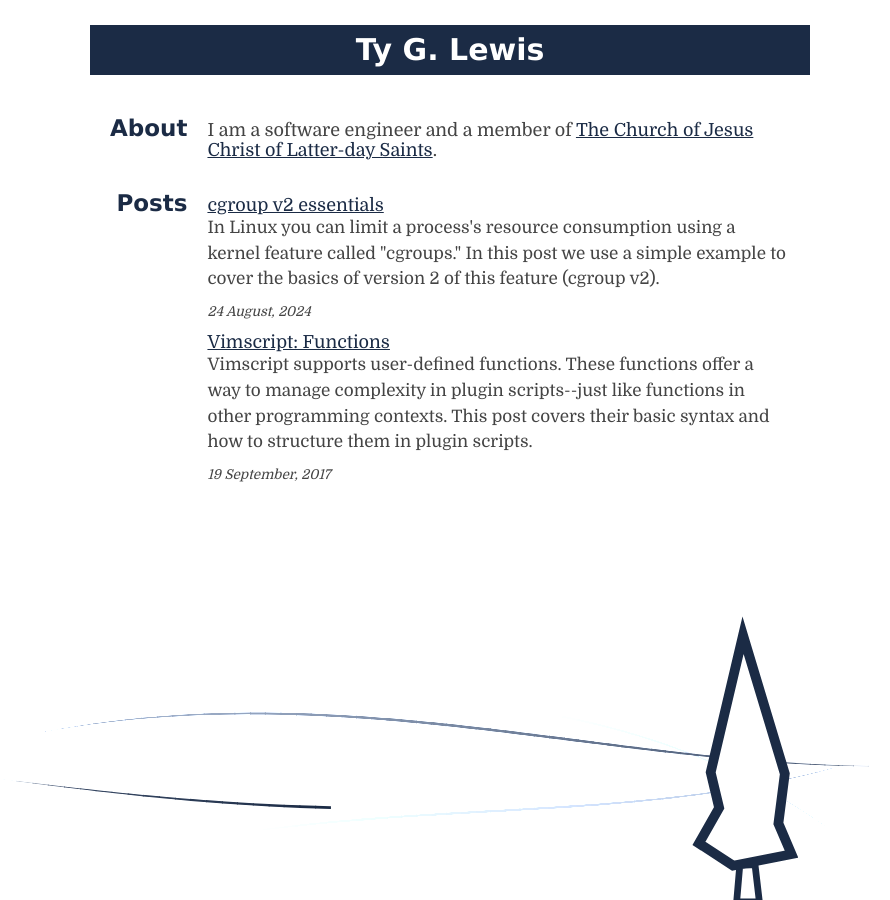
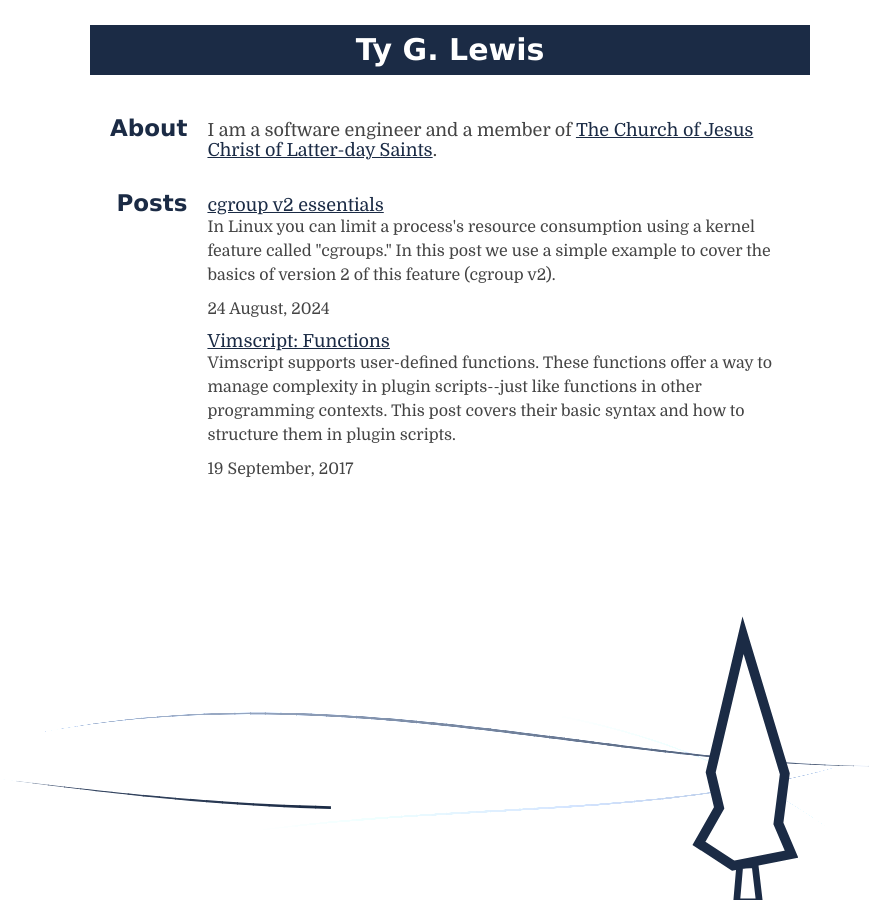
Before and after one commit to lewistg/lewistg.github.io, a Jekyll site: the page built from index.html, in a window 1280 px wide. Shown: the whole page, without its empty margins (190-1080 px from the left). Built offline with Jekyll 4.4.1, drawn with Linux system fonts in a browser that asks for light colours; some web fonts are replaced.

Commit message:
Simplify layouts and CSS

```diff
--- /dev/null
+++ b/_includes/default-meta-tags.html
@@ -0,0 +1,3 @@
+<meta charset="utf-8">
+<meta http-equiv="X-UA-Compatible" content="IE=edge">
+<meta name="viewport" content="width=800 user-scalable=no">
--- a/_includes/footer.html
+++ /dev/null
@@ -1,3 +0,0 @@
-<footer class="site-footer">
-
-</footer>
--- a/_includes/head.html
+++ /dev/null
@@ -1,31 +0,0 @@
-<head>
-	<meta charset="utf-8">
-	<meta http-equiv="X-UA-Compatible" content="IE=edge">
-	<title>Ty G. Lewis</title>
-	<meta name="viewport" content="width=800 user-scalable=no">
-	<meta name="description" content="Ty G. Lewis's personal website.">
-	<link rel="canonical" href="http://tyglewis.com/">
-
-	<!-- Custom CSS -->
-	<link href='http://fonts.googleapis.com/css?family=PT+Sans+Caption' rel='stylesheet' type='text/css'>
-	<link href='http://fonts.googleapis.com/css?family=Domine' rel='stylesheet' type='text/css'>
-	<link rel="stylesheet" href="/css/main.css">
-	<link rel="stylesheet" href="/css/pygments.css">
-    <link rel="stylesheet" href="/css/rouge.css">
-
-	<!-- MathJax-->
-	<script type="text/javascript" src="http://cdn.mathjax.org/mathjax/latest/MathJax.js?config=TeX-AMS-MML_HTMLorMML"></script>
-	<script type="text/x-mathjax-config">
-	  MathJax.Hub.Config({tex2jax: {inlineMath: [['$','$'], ['\\(','\\)']]}});
-	</script>
-
-	<!-- Global site tag (gtag.js) - Google Analytics -->
-	<script async src="https://www.googletagmanager.com/gtag/js?id=UA-43245241-2"></script>
-	<script>
-	  window.dataLayer = window.dataLayer || [];
-	  function gtag(){dataLayer.push(arguments);}
-	  gtag('js', new Date());
-
-	  gtag('config', 'UA-43245241-2');
-	</script>
-</head>
--- a/_includes/header.html
+++ /dev/null
@@ -1,5 +0,0 @@
-<header class="site-header">
-	<ul class="nav-list">
-	    <li><a href="{{site.url}}">Home</a></li>
-	</ul>
-</header>
--- a/_layouts/default.html
+++ /dev/null
@@ -1,28 +0,0 @@
-<!DOCTYPE html>
-<html>
-
-	{% include head.html %}
-
-<body>
-	<div class="non-scroller">
-	{% if page.include_wind %}
-		<canvas id="front-wind" width="900" height="300"></canvas>
-	{% endif %}
-	<img id="logo" src="/assets/tree.svg"></img>
-	</div>
-
-	<div class="page-content">
-		{% if page.exclude_nav != true %}
-			{% include header.html %}
-		{% endif %}
-		{{ content }}
-	</div>
-
-	{% if page.include_wind %}
-		<script type="text/javascript" src="/js/bez.js"></script>
-		<script type="text/javascript" src="/js/blue_wind.js"></script>
-	{% endif %}
-
-	{% include footer.html %}
-</body>
-</html>
--- a/_layouts/none.html
+++ /dev/null
@@ -1 +0,0 @@
-{{ content }}
--- a/_posts/2014-09-10-a-rectangle-within-a-rectangle.markdown
+++ b/_posts/2014-09-10-a-rectangle-within-a-rectangle.markdown
@@ -5,6 +5,7 @@
 excerpt: Recently, I have been coming across the problem of scaling one rectangle to fit "snugly" within another rectangle. This post gives some formal reasoning behind one solution.
 categories: general
 published: false
+enableMathJax: true
 ---
 
 ### The problem
--- /dev/null
+++ b/_sass/default.scss
@@ -0,0 +1,32 @@
+@import "variables";
+
+@import url('https://fonts.googleapis.com/css2?family=PT+Sans+Caption:wght@400;700&display=swap');
+@import url('https://fonts.googleapis.com/css2?family=Domine:wght@400..700&family=PT+Sans+Caption:wght@400;700&display=swap');
+
+* {
+	margin: 0;
+}
+
+p, h1, h2, h3, h5, h6 {
+	margin-bottom: 10px;
+}
+
+p {
+    font-size: 16px;
+    line-height: 1.5em;
+}
+
+body {
+	font-family: 'Domine', Verdana, Segoe, sans-serif;
+	color: rgb(68, 68, 68);
+	font-size: 15px;
+}
+
+h1, h2, h3, h4, h5, h6 {
+    font-family: 'PT Sans Caption', Verdana, Segoe, sans-serif;
+    color: $dark-blue;
+}
+
+a, a:visited {
+	color: $dark-blue;
+}
--- /dev/null
+++ b/_sass/variables.scss
@@ -0,0 +1,6 @@
+/* SIZES */
+$default-content-width: 720px;
+
+/* COLORS */
+$dark-blue: #1b2b45;
+$gray: #444444;
--- /dev/null
+++ b/assets/css/index.scss
@@ -0,0 +1,76 @@
+---
+---
+@import "default";
+@import "variables";
+
+body {
+    width: $default-content-width;
+    margin: auto;
+    margin-top: 25px;
+    position: relative;
+}
+
+.footer-graphic {
+	position: fixed;
+	left: 0;
+	bottom: 0;
+	height: 400px;
+	width: 100%;
+    z-index: -1;
+
+    #tree {
+        width: 108px;
+        height: auto;
+        position: absolute;
+        bottom: -10px;
+        left: calc(50% + 240px);
+    }
+
+    #front-wind {
+        display: block;
+        position: absolute;
+        left: 0;
+        right: 0;
+        bottom: 0;
+        margin-left: auto;
+        margin-right: auto;
+    }
+}
+
+.name-header {
+	text-align: center;
+	color: white;
+	background-color: $dark-blue;
+	height: 50px;
+	line-height: 50px;
+	font-family: 'PT Sans Caption', Verdana, Segoe, sans-serif;;
+}
+
+/**
+ * New two columns
+ */
+.main-sections {
+  display: table;
+  border-spacing: 20px 30px;
+  background-color: rgba(255, 255, 255, 0.88);
+}
+
+.main-sections section {
+  display: table-row;
+}
+
+.main-sections section h2, .main-sections section div {
+ display: table-cell;
+}
+
+.main-sections section h2 {
+	font-size: 23px;
+}
+
+.main-sections section div {
+	font-size: 18px;
+}
+
+.main-sections section h2 {
+  text-align: right;
+}
--- /dev/null
+++ b/assets/css/post.scss
@@ -0,0 +1,26 @@
+---
+---
+@import "default";
+
+.nav-list {
+    text-align: right;
+    border-bottom: solid $dark-blue 3px;
+
+    li {
+        display: inline-block;
+        margin: 0;
+        padding: 5px;
+    }
+}
+
+body {
+	max-width: $default-content-width;
+	margin: 25px auto;
+	position: relative;
+	z-index: 5;
+	background-color: rgba(255, 255, 255, 0.62);
+}
+
+pre {
+    overflow-x: auto;
+}
--- a/css/main.css
+++ b/css/main.css
@@ -24,15 +24,6 @@
 
 pre {
     overflow-x: auto;
-}
-
-.name-header {
-	text-align: center;
-	color: white;
-	background-color: #1b2b45;
-	height: 50px;
-	line-height: 50px;
-	font-family: 'PT Sans Caption', Verdana, Segoe, sans-serif;;
 }
 
 a, a:visited {
@@ -77,7 +68,7 @@
 	z-index: 1;
 }
 
-.page-content {
+.content {
 	max-width: 720px;
 	margin: 25px auto;
 	position: relative;
--- a/index.html
+++ b/index.html
@@ -1,9 +1,26 @@
 ---
-layout: default
-include_wind: true
-exclude_nav: true
 ---
+<!DOCTYPE html>
+<html>
+<head>
+    {% include default-meta-tags.html %}
+	<meta name="description" content="Ty G. Lewis's personal website.">
 
+	<title>Ty G. Lewis</title>
+
+	<link rel="canonical" href="http://tyglewis.com/">
+
+    <link rel="stylesheet" href="/assets/css/index.css">
+
+    {% include google-analytics.html %}
+</head>
+<body>
+    <div class="footer-graphic">
+        <canvas id="front-wind" width="900" height="300"></canvas>
+        <img id="tree" src="/assets/tree.svg"></img>
+        <script type="text/javascript" src="/js/bez.js"></script>
+        <script type="text/javascript" src="/js/blue_wind.js"></script>
+    </div>
 
     <header>
         <h1 class="name-header">Ty G. Lewis</h1>
@@ -11,18 +28,14 @@
 
     <div class="main-sections">
       <section>
-    <h2>
-      About
-    </h2>
+        <h2>About</h2>
         <div>
             I am a software engineer and a member of <a href="https://www.churchofjesuschrist.org/" target="_blank">The Church of Jesus Christ of Latter-day Saints</a>.
         </div>
       </section>
 
        <section>
-    <h2>
-     Posts
-    </h2>
+        <h2>Posts</h2>
         <div>
             {% for post in site.posts %}
                 <a href="{{ post.url }}">{{ post.title }}</a>
@@ -32,3 +45,5 @@
         </div>
       </section>
     </div>
+</body>
+</html>
```
Also changed, not shown: _includes/google-analytics.html (added, +8 -0 lines), _layouts/page.html (deleted, +0 -14 lines), _layouts/post.html (+28 -3 lines). Lines whose indentation alone changed are shown as unchanged.
